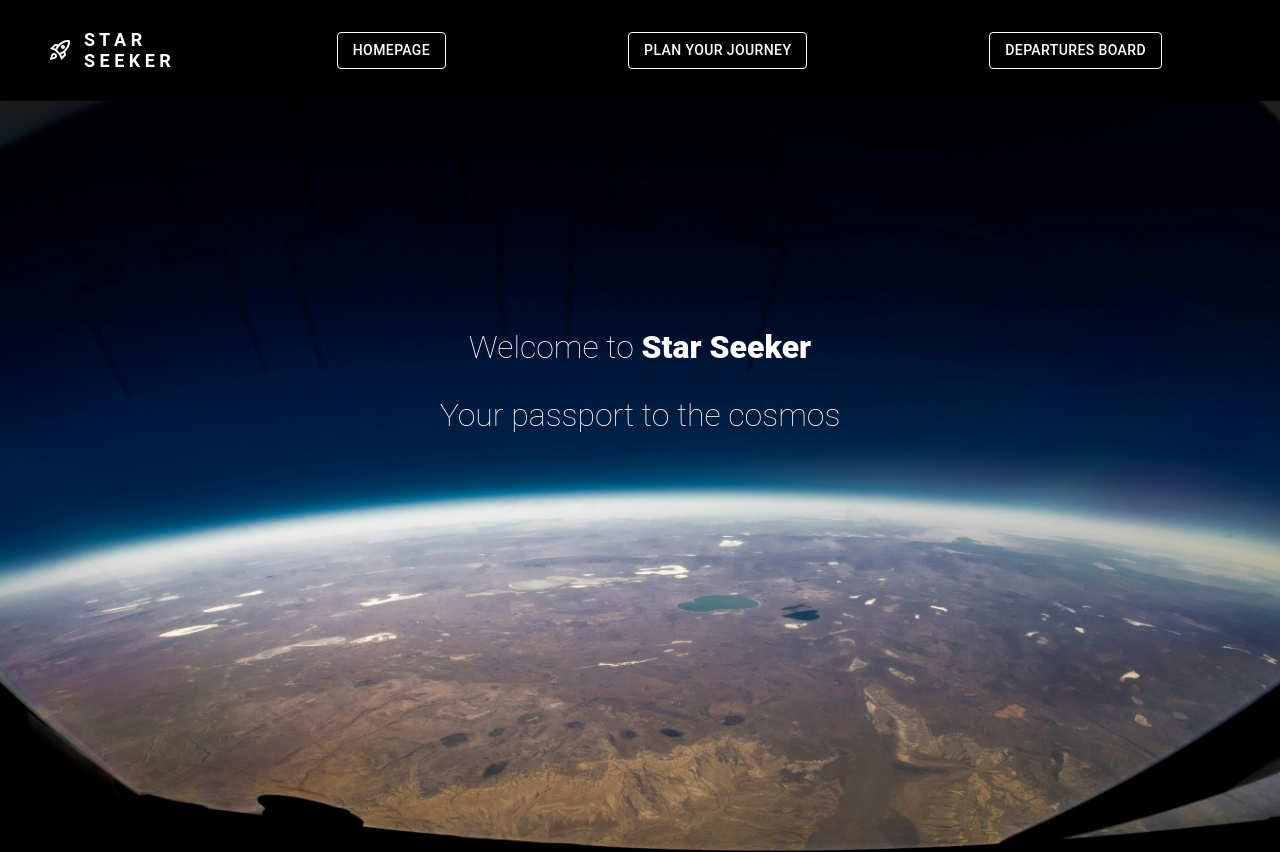
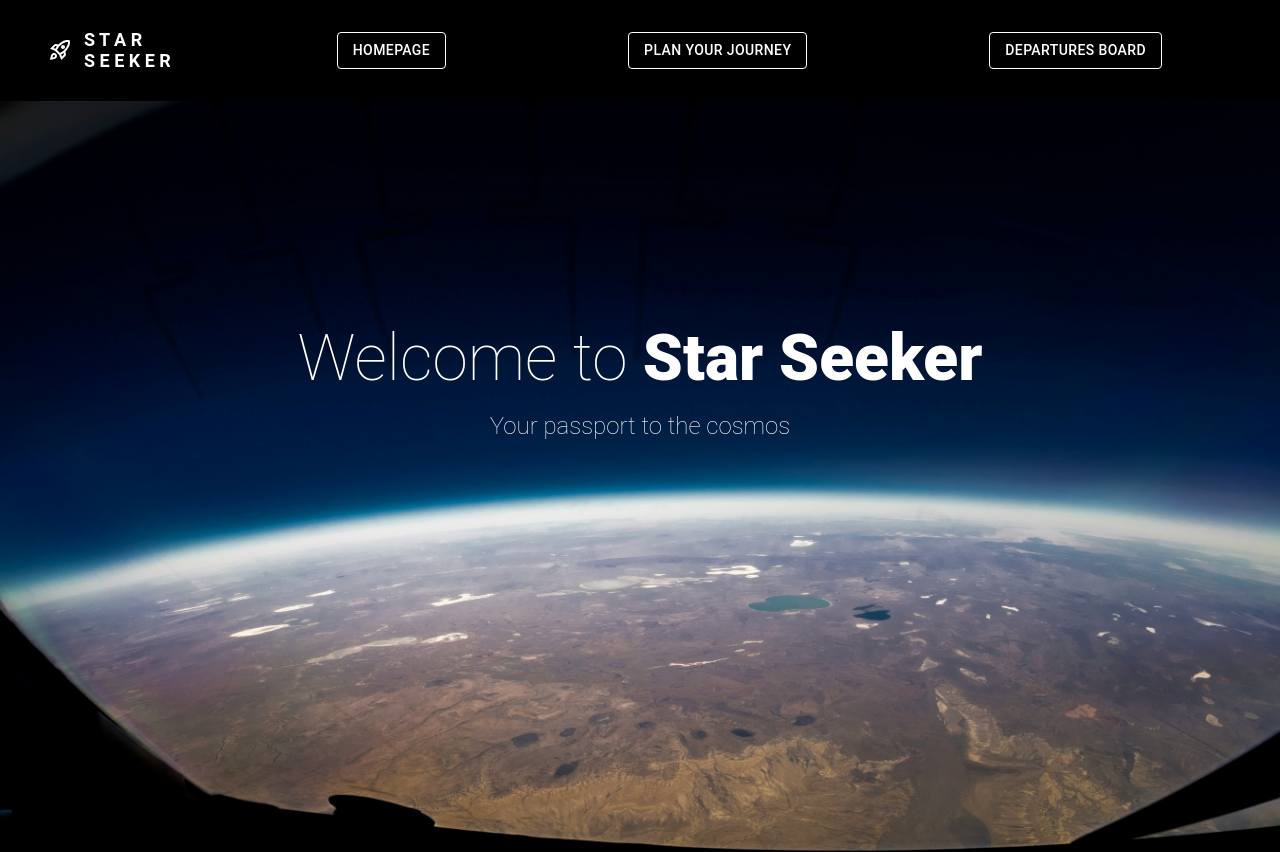
Before and after one commit to Kevasc/star-seeker, a React (Create React App) app: page / in a window 1280 px wide. Shown: the top 852 px of the page. Built offline with nearby package versions, Linux system fonts and the light colour scheme; no server answers.

Commit message:
Added in font families, tag line for the journey page, adjusted font sizes across all pages and made the gate table wider

```diff
--- a/src/components/welcome-pane/WelcomePane.css
+++ b/src/components/welcome-pane/WelcomePane.css
@@ -1,8 +1,8 @@
 .welcome-container {
   background-image: url(../../assets/images/background-image.jpg);
+  background-color: black;
   height: 50rem;
   background-repeat: no-repeat;
-  background-position: top;
   background-size: cover;
   display: flex;
   align-items: center;
@@ -13,19 +13,24 @@
 .titles-box {
   display: flex;
   justify-content: center;
-  flex-direction: column;
   margin-bottom: 15rem;
   color: white;
-  font-size: 2rem;
+  font-size: 3rem;
   font-weight: 100;
   display: flex;
   justify-content: center;
   flex-direction: column;
 }
 
+.section-title {
+  color: white;
+  font-size: 4rem;
+  margin-bottom: 1rem;
+}
 .section-subheading {
   display: flex;
   align-items: center;
   justify-content: center;
   color: white;
+  font-size: 1.5rem;
 }
--- a/src/index.css
+++ b/src/index.css
@@ -1,13 +1,9 @@
 body {
   margin: 0;
-  font-family: -apple-system, BlinkMacSystemFont, 'Segoe UI', 'Roboto', 'Oxygen',
-    'Ubuntu', 'Cantarell', 'Fira Sans', 'Droid Sans', 'Helvetica Neue',
-    sans-serif;
-  -webkit-font-smoothing: antialiased;
-  -moz-osx-font-smoothing: grayscale;
+  font-family: "Courier Prime", "Courier New", Courier, monospace;
 }
 
 code {
-  font-family: source-code-pro, Menlo, Monaco, Consolas, 'Courier New',
+  font-family: "Space Mono", "Source Code Pro", Menlo, Monaco, Consolas,
     monospace;
 }
--- a/src/index.js
+++ b/src/index.js
@@ -10,7 +10,7 @@ const root = ReactDOM.createRoot(document.getElementById("root"));
 root.render(
   <React.StrictMode>
     <Provider store={store}>
-      <App />{" "}
+      <App />
     </Provider>
   </React.StrictMode>
 );
--- a/src/routes/DeparturesBoard.css
+++ b/src/routes/DeparturesBoard.css
@@ -3,19 +3,26 @@
   justify-content: center;
   background-color: black;
   flex-direction: column;
+  color: white;
   align-items: center;
 }
 
 .departures-titles-box {
   display: flex;
   justify-content: center;
+  align-items: center;
   flex-direction: column;
-  margin-top: 10rem;
+  font-size: 4rem;
+  margin-top: 3rem;
+  width: 100%;
 }
 
+.departures-section-subheading {
+  font-size: 1.5rem;
+  font-weight: 300;
+  margin-bottom: 3rem;
+  margin-top: 1rem;
+}
 #table-container {
-  width: 80%;
+  width: 95%;
 }
-.departure-board {
-  margin-bottom: 1rem;
-}
--- a/src/routes/DeparturesBoard.jsx
+++ b/src/routes/DeparturesBoard.jsx
@@ -15,13 +15,13 @@ const DeparturesBoard = () => {
   return (
     //returning the functional component(DeparturesBoard)
     <div className="flights-container">
-      <div className="departure-board">
-        <div className="departures-titles-box">
-          <p className="departures-titles-box">
-            Departures <span style={{ fontWeight: 800 }}>Information</span>
-          </p>
-          <p className="section-subheading">Charting Paths to the Stars</p>
-        </div>
+      <div className="departures-titles-box">
+        <p>
+          Departures <span style={{ fontWeight: 800 }}>Information</span>{" "}
+        </p>
+        <p className="departures-section-subheading">
+          Charting Paths to the Stars
+        </p>
       </div>
 
       <TableContainer id="table-container" component={Paper}>
--- a/src/routes/PlanJourney.css
+++ b/src/routes/PlanJourney.css
@@ -8,16 +8,24 @@
   flex-direction: row;
 }
 
-.section-title {
-  margin-bottom: 30px;
+.journey-section-title {
+  color: white;
+  font-size: 4rem;
+  margin-bottom: 3rem;
 }
-
+.journey-section-subheading {
+  font-size: 1.5rem;
+  font-weight: 300;
+  display: flex;
+  margin-top: 1rem;
+  justify-content: center;
+}
 .top-section-content {
   align-items: center;
-  margin-top: 9rem;
+  margin-top: 3rem;
   display: flex;
   flex-direction: column;
-  width: 80%;
+  width: 95%;
 }
 
 .drop-down-boxes {
--- a/src/routes/PlanJourney.jsx
+++ b/src/routes/PlanJourney.jsx
@@ -39,8 +39,11 @@ const PlanJourney = () => {
   return (
     <div className="journey-image-container">
       <div className="top-section-content">
-        <p className="section-title">
-          Plan your <span style={{ fontWeight: 800 }}>journey</span>
+        <p className="journey-section-title">
+          Plan your <span style={{ fontWeight: 800 }}>Journey</span>
+          <p className="journey-section-subheading">
+            Where will the stars take you?
+          </p>
         </p>
         <div className="drop-down-boxes">
           <Box sx={{ minWidth: 350 }}>
```
